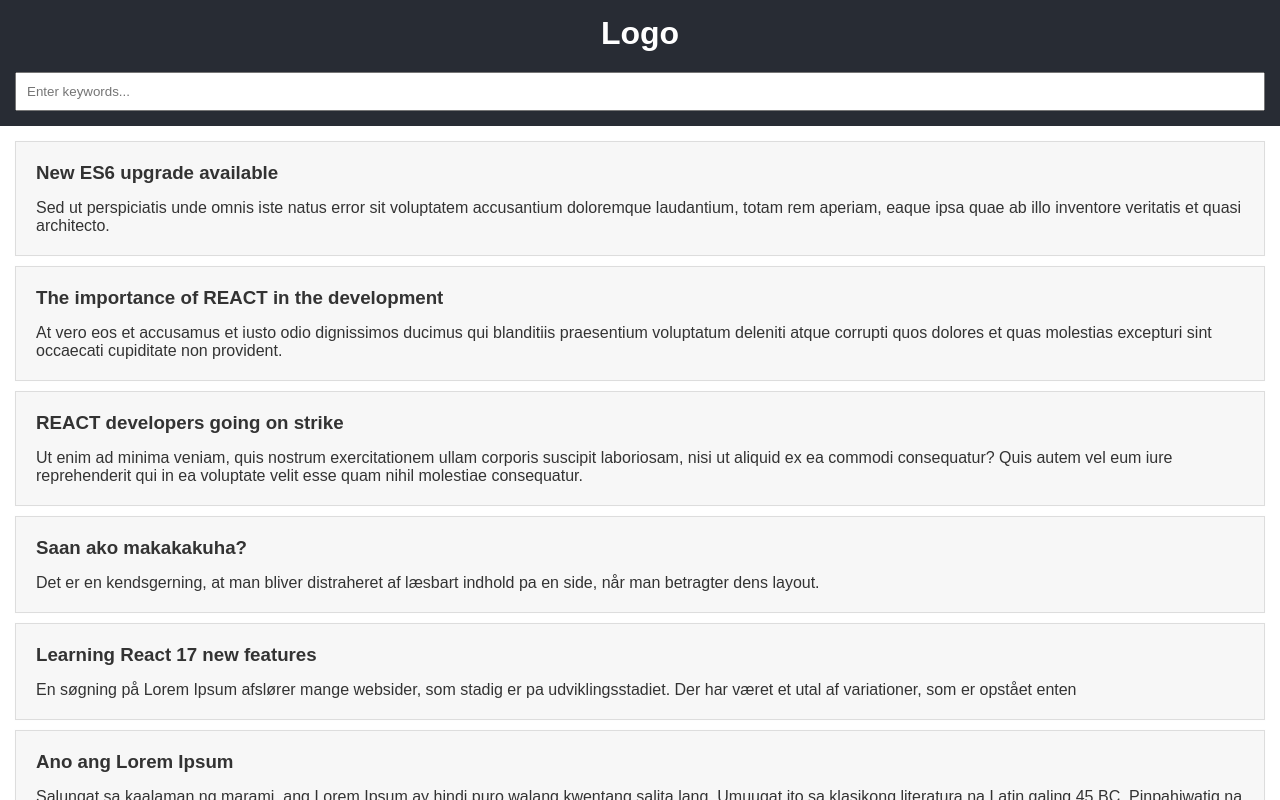
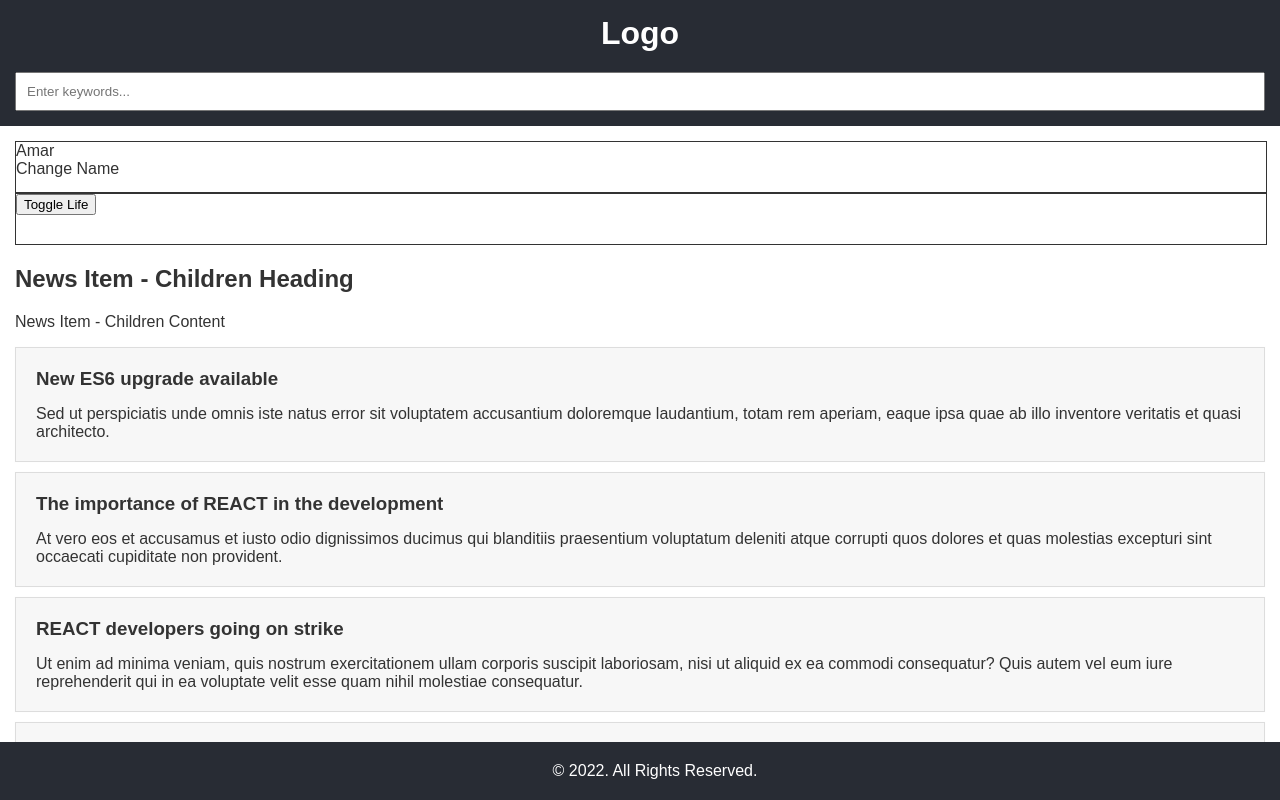
Before and after one commit to omisingh671/react-demo, a React (Create React App) app: page / in a window 1280 px wide. Shown: the top 800 px of the page. Built offline with nearby package versions, Linux system fonts and the light colour scheme; a web font is replaced by a local one.

Commit message:
React Basics Part -1

```diff
--- a/src/App.js
+++ b/src/App.js
@@ -3,6 +3,7 @@ import { Component } from 'react';
 import Header from './components/header/Header';
 import Footer from './components/footer/Footer';
 import NewsList from './components/NewsList';
+import Life from './components/LifeCycle';
 
 import JSON from './db.json';
 
@@ -10,10 +11,12 @@ class App extends Component {
 
   state = {
     news: JSON,
-    filtered: JSON
+    filtered: JSON,
+    active: true
   }
 
   getKeywords = (event) => {
+    console.log(event);
     let keywords = event.target.value;
     let filtered = this.state.news.filter((item) => {
       return item.title.indexOf(keywords) > -1;
@@ -35,7 +38,13 @@ class App extends Component {
           <Header keywords={this.getKeywords} />
         </div>
 
+        <div className='container flex-dir-column'>
+          <div style={{ width: "100%", border: "1px solid", height: "50px" }}>
+            {this.state.active ? <Life /> : null}
+          </div>
 
+          <div style={{ width: "100%", border: "1px solid", height: "50px" }}><button onClick={() => this.setState({ active: !this.state.active })}>Toggle Life</button></div>
+        </div>
 
         <div className='container'>
           <div className='newslist-wrapper'>
@@ -47,6 +56,7 @@ class App extends Component {
         </div>
 
         <div className='container'>
+
           <article role="main">
             <p className='alert'>MainContent</p>
           </article>
--- a/src/base.scss
+++ b/src/base.scss
@@ -24,6 +24,7 @@ body {
   color: $primary-color;
   -webkit-font-smoothing: antialiased;
   -moz-osx-font-smoothing: grayscale;
+  padding-bottom: 70px;
 }
 
 code {
--- /dev/null
+++ b/src/components/LifeCycle.js
@@ -0,0 +1,68 @@
+import React, { Component } from 'react';
+
+class Life extends Component {
+
+    constructor(props) {
+        super(props);
+
+        this.state = { name: 'Amar' }
+
+        console.log('1-Constructor');
+    }
+
+    static getDerivedStateFromProps(props, state) {
+        console.log('2-GDSFP');
+        console.log(state);
+
+        if (state.name === "Mantu") {
+            return {
+                name: 'Amar Pratap Singh'
+            }
+        }
+        return null;
+    }
+
+    componentDidMount() {
+        console.log('4-Component Did Mount');
+    }
+
+    componentWillUnmount() {
+        console.log('5-Component will Unmount');
+    }
+
+    shouldComponentUpdate(nextProps, nextState) {
+        console.log('X-Should Component Update');
+
+        if (nextState.name == "Mantu") {
+            return false;
+        }
+
+        return true;
+    }
+
+    getSnapshotBeforeUpdate(prevProps, prevState) {
+        let age = 20;
+
+        return age;
+    }
+
+    componentDidUpdate(prevProps, prevState, snapshotBeforeUpdate) {
+        console.log('X-Component Did Update');
+        // console.log(prevState);
+        // console.log(this.state);
+        console.log(snapshotBeforeUpdate);
+    }
+
+    render() {
+        console.log('3-Render');
+        return (
+            <div>
+                <div>{this.state.name}</div>
+                <div onClick={() => this.setState({ name: 'Mantu Singh' })}>Change Name</div>
+            </div>
+        )
+    }
+
+}
+
+export default Life;
--- a/src/components/newsList.js
+++ b/src/components/newsList.js
@@ -11,7 +11,9 @@ const NewsList = (props) => {
 
     return (
         <React.Fragment>
+            {props.children}
             {newsListItems}
+            {props.children}
         </React.Fragment>
     )
 }
--- a/src/index.scss
+++ b/src/index.scss
@@ -36,6 +36,9 @@
   display: flex;
   padding-left: 15px;
   padding-right: 15px;
+}
+.flex-dir-column {
+  flex-direction: column;
 }
 
 article[role="main"] {
@@ -91,9 +94,13 @@ aside[role="complementary"] {
   margin-top: 15px;
   background-color: #282c34;
   display: flex;
-  flex-direction: column;
-  align-items: center;
+  width: 100%;
   justify-content: center;
   color: white;
   padding: 15px;
+  position: fixed;
+  bottom: 0;
 }
+.app-footer footer div p {
+  margin: 5px 0px;
+}
```
